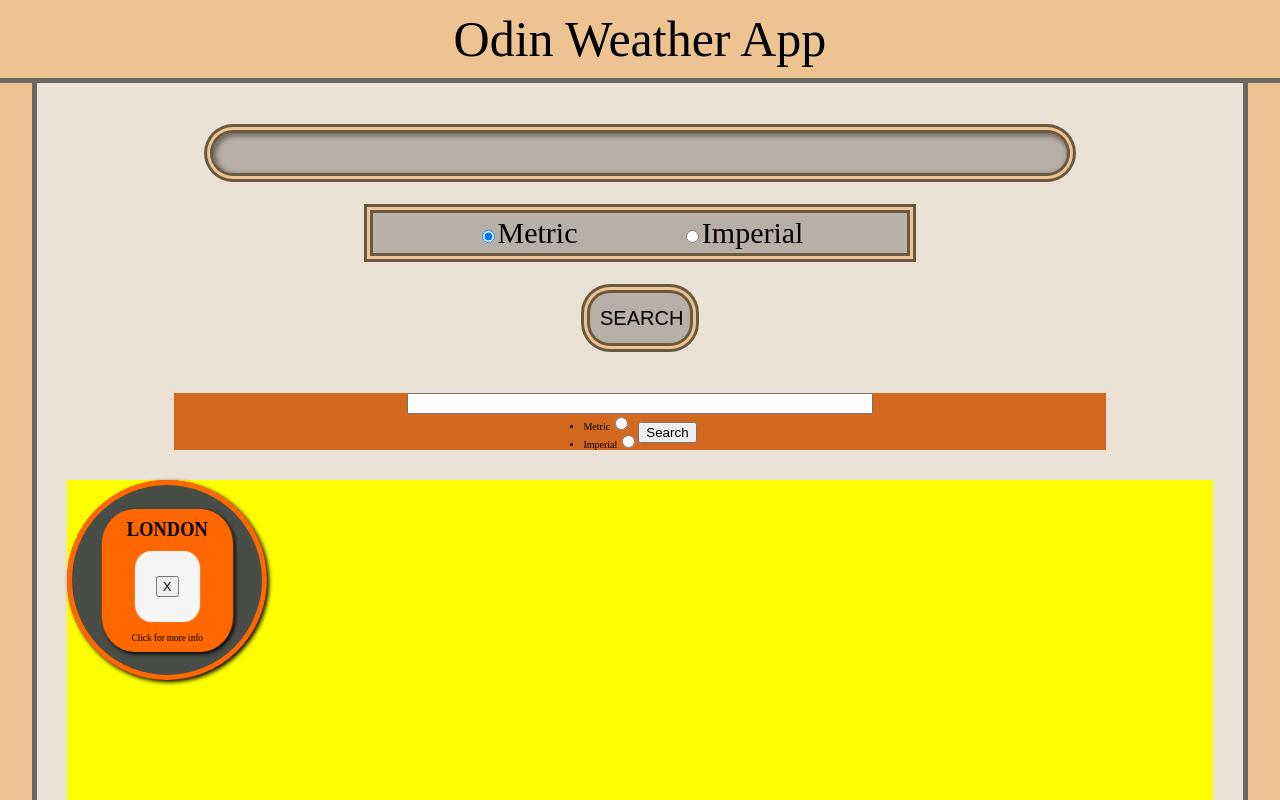
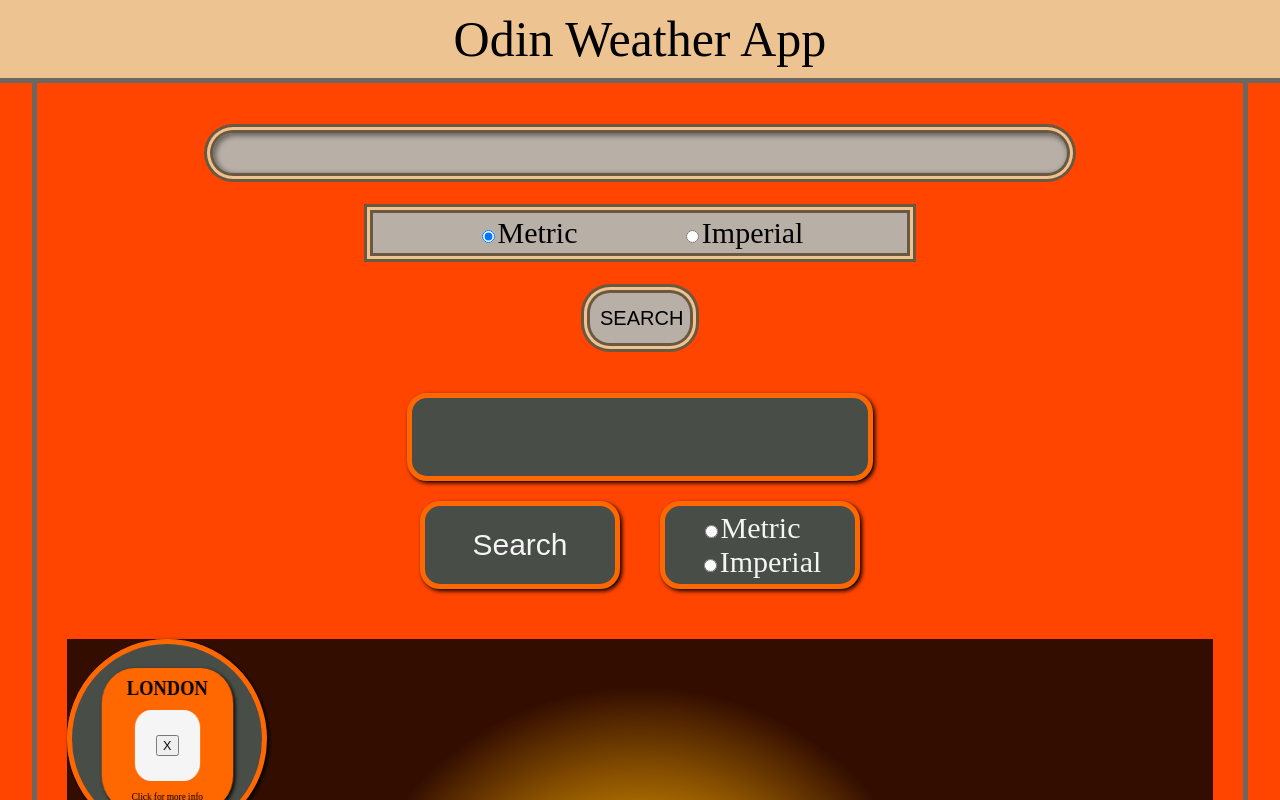
Before and after one commit to rwalsh221/odin_react_weather_app, a React (Create React App) app in the folder odin_weather_app/: page / in a window 1280 px wide. Shown: the top 800 px of the page. Built offline with nearby package versions, Linux system fonts and the light colour scheme; a web font is replaced by a local one.

Commit message:
style search bar

```diff
--- a/odin_weather_app/src/components/Main/Main.module.css
+++ b/odin_weather_app/src/components/Main/Main.module.css
@@ -1,6 +1,7 @@
 .main {
   min-height: 90vh;
   background-color: var(--sec-bg-color-sand);
+  background-color: orangered;
 }
 
 .innerContainer {
@@ -10,11 +11,13 @@
   border-left: 5px solid #6b6761;
   border-right: 5px solid #6b6761;
   background-color: #ebe1d5;
+  background-color: orangered;
   padding: 1rem;
 }
 
 .locationSearch {
   background-color: var(--main-bg-color-grey-light);
+  background-color: orangered;
   height: max-content;
   width: 90%;
   margin: 2rem auto;
--- a/odin_weather_app/src/components/Search/Search.js
+++ b/odin_weather_app/src/components/Search/Search.js
@@ -11,25 +11,27 @@ const Search = () => {
           name={'searchInput'}
           id={'seachInput'}
         ></input>
-        <ul>
+        <ul className={classes.searchRadio}>
           <li>
-            <label htmlFor={'radioMetric'}>Metric</label>
             <input
               type={'radio'}
               name={'radioMetric'}
               id={'radioMetric'}
             ></input>
+            <label htmlFor={'radioMetric'}>Metric</label>
           </li>
           <li>
-            <label htmlFor={'radioImperial'}>Imperial</label>
             <input
               type={'radio'}
               name={'radioImperial'}
               id={'radioImperial'}
             ></input>
+            <label htmlFor={'radioImperial'}>Imperial</label>
           </li>
         </ul>
-        <button type={'submit'}>Search</button>
+        <button className={classes.searchBtn} type={'submit'}>
+          Search
+        </button>
       </form>
     </section>
   );
--- a/odin_weather_app/src/components/Search/Search.module.css
+++ b/odin_weather_app/src/components/Search/Search.module.css
@@ -8,7 +8,7 @@
 
 .searchForm {
   width: 80%;
-  background-color: chocolate;
+
   display: flex;
   justify-content: center;
   align-items: center;
@@ -18,4 +18,47 @@
 .searchInput {
   width: 50%;
   margin: 0 25%;
+  font-size: 5rem;
+  padding: 1rem;
+  border-radius: 2rem;
+  background-color: #484e47;
+  outline: none;
+  color: whitesmoke;
+  border: 5px solid #ff6700;
+  transition: all 0.5s;
+  order: 1;
+  box-shadow: 2px 2px 4px black;
 }
+
+.searchInput:focus {
+  background-color: #ff6700;
+  border-color: #484e47;
+}
+
+.searchRadio,
+.searchBtn {
+  margin: 2rem;
+  background-color: #484e47;
+  color: whitesmoke;
+  border: 5px solid #ff6700;
+  border-radius: 2rem;
+  width: 20rem;
+  font-size: 3rem;
+  box-shadow: 2px 2px 4px black;
+}
+
+.searchRadio {
+  order: 3;
+  list-style: none;
+  text-align: center;
+  padding: 0.5rem 0;
+}
+
+.searchRadio > :first-child {
+  margin-left: -2rem;
+}
+
+.searchBtn {
+  order: 2;
+  padding: 2.2rem 0;
+}
--- a/odin_weather_app/src/components/WeatherCardGrid/WeatherCardGrid.module.css
+++ b/odin_weather_app/src/components/WeatherCardGrid/WeatherCardGrid.module.css
@@ -6,7 +6,12 @@
     rgba(255, 103, 0, 1) 48%,
     rgba(0, 0, 0, 1) 91%
   ); */
-  background-color: yellow;
+  background: rgba(255, 173, 0, 1);
+  background: radial-gradient(
+    circle,
+    rgba(255, 173, 0, 1) 14%,
+    rgba(0, 0, 0, 0.8) 45%
+  );
   height: 70rem;
   display: grid;
   grid-template-columns: repeat(3, 1fr);
--- a/odin_weather_app/src/components/WeatherLocationContainer/WeatherLocationContainer.module.css
+++ b/odin_weather_app/src/components/WeatherLocationContainer/WeatherLocationContainer.module.css
@@ -16,6 +16,7 @@
   width: 90%;
   height: max-content;
   background-color: #404040;
+  background-color: orangered;
   margin: 5rem auto;
   border-radius: 1rem;
   box-shadow: 0px 0px 0px 0.3rem var(--sec-bg-color-brown),
```
